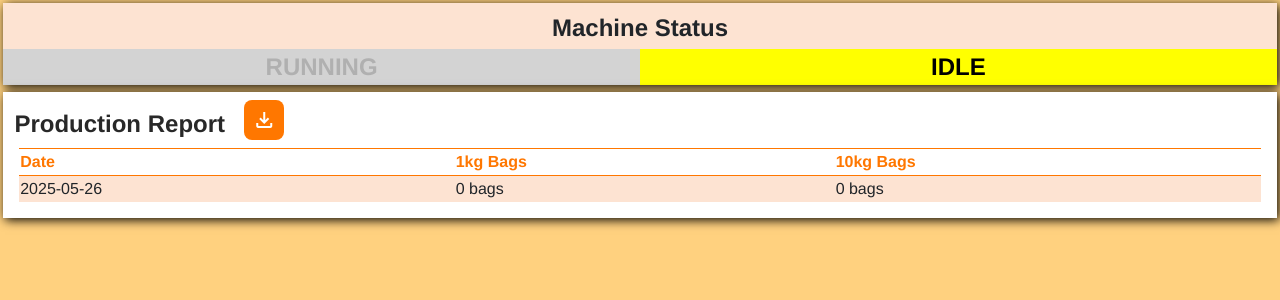
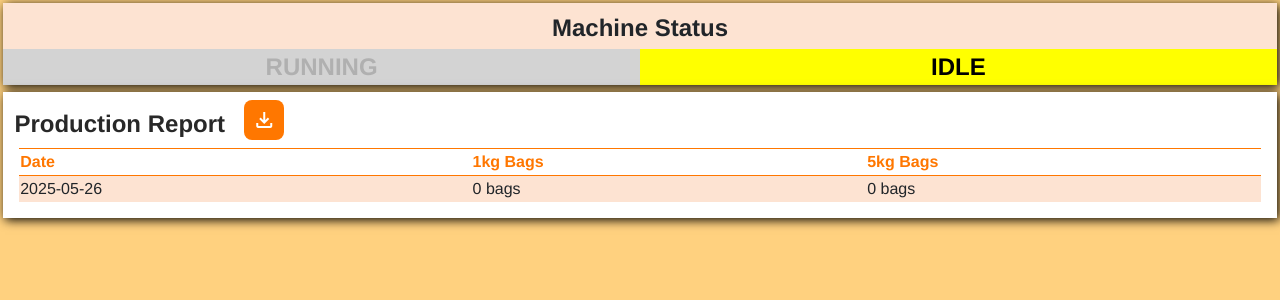
Before and after one commit to Wizxrdx/mang-uling, a Flask app: page / in a window 1280 px wide. Shown: the part 49-349 px from the top of the page. Run offline with Flask 3, Linux system fonts and the light colour scheme; the visitor is signed in with stand-in values (Sample User, id 1); data that the repository does not hold is empty; parts of the project's set-up code (start-up, migrations or seed data) failed here and were passed over.

Commit message:
change 10kg to 5kg

```diff
--- a/app/routes.py
+++ b/app/routes.py
@@ -263,7 +263,7 @@ def generate_pdf():
         pdf.ln()
 
         # Initialize a dictionary to store daily sales for each day of the week
-        weekly_data = {day: {"1kg": 0, "10kg": 0} for day in range(7)}  # Monday to Sunday
+        weekly_data = {day: {"1kg": 0, "5kg": 0} for day in range(7)}  # Monday to Sunday
 
         # Populate weekly data from the sales records
         for record in daily_sales:
@@ -274,8 +274,8 @@ def generate_pdf():
 
             if bag_type == "1kg":
                 weekly_data[day_of_week]["1kg"] += quantity
-            elif bag_type == "10kg":
-                weekly_data[day_of_week]["10kg"] += quantity
+            elif bag_type == "5kg":
+                weekly_data[day_of_week]["5kg"] += quantity
 
         # Add 1kg values row
         pdf.set_font("Arial", style='B', size=12)
@@ -287,13 +287,13 @@ def generate_pdf():
         pdf.cell(22, 8, total, border=1, align='C')
         pdf.ln()
 
-        # Add 10kg values row
+        # Add 5kg values row
         pdf.set_font("Arial", style='B', size=12)
-        pdf.cell(15, 8, "10kg", border=1, align='C')
+        pdf.cell(15, 8, "5kg", border=1, align='C')
         for day in range(7):
             pdf.set_font("Arial", size=12)
-            pdf.cell(22, 8, str(weekly_data[day]["10kg"]), border=1, align='C')
-        total = str(sum(weekly_data[day]["10kg"] for day in range(7)))
+            pdf.cell(22, 8, str(weekly_data[day]["5kg"]), border=1, align='C')
+        total = str(sum(weekly_data[day]["5kg"] for day in range(7)))
         pdf.cell(22, 8, total, border=1, align='C')
         pdf.ln()
 
--- a/app/static/dashboard/main.js
+++ b/app/static/dashboard/main.js
@@ -13,7 +13,7 @@ function updateTable() {
                 <tr>
                     <td>${key}</td>
                     <td>${value.bag_1kg} bags</td>
-                    <td>${value.bag_10kg} bags</td>
+                    <td>${value.bag_5kg} bags</td>
                 </tr>
             `);
         });
@@ -25,14 +25,14 @@ function updateTable() {
 $(document).ready(function() {
     replaceWithContent("#status", "/status");
     replaceWithContent("#1kg", "/quota/1kg");
-    replaceWithContent("#10kg", "/quota/10kg");
+    replaceWithContent("#5kg", "/quota/5kg");
     updateTable();
 
     var refreshId = setInterval(function() {
-        if (!$("#modal-1kg").hasClass("show") && !$("#modal-10kg").hasClass("show")) {  // Only update if modal is NOT open
+        if (!$("#modal-1kg").hasClass("show") && !$("#modal-5kg").hasClass("show")) {  // Only update if modal is NOT open
             replaceWithContent("#status", "/status");
             replaceWithContent("#1kg", "/quota/1kg");
-            replaceWithContent("#10kg", "/quota/10kg");
+            replaceWithContent("#5kg", "/quota/5kg");
             updateTable();
         }
     }, 3000);
@@ -45,7 +45,7 @@ $(document).on("click", "#run-1kg", function () {
         success: function (data) {
             replaceWithContent("#status", "/status");
             replaceWithContent("#1kg", "/quota/1kg");
-            replaceWithContent("#10kg", "/quota/10kg");
+            replaceWithContent("#5kg", "/quota/5kg");
         },
         error: function (xhr, status, error) {
             console.error("Error updating status:", error);
@@ -60,7 +60,7 @@ $(document).on("click", "#stop-1kg", function () {
         success: function (data) {
             replaceWithContent("#status", "/status");
             replaceWithContent("#1kg", "/quota/1kg");
-            replaceWithContent("#10kg", "/quota/10kg");
+            replaceWithContent("#5kg", "/quota/5kg");
         },
         error: function (xhr, status, error) {
             console.error("Error updating status:", error);
@@ -83,7 +83,7 @@ $(document).on("click", "#set-1kg", function () {
             console.log(data);
             replaceWithContent("#status", "/status");
             replaceWithContent("#1kg", "/quota/1kg");
-            replaceWithContent("#10kg", "/quota/10kg");
+            replaceWithContent("#5kg", "/quota/5kg");
             $("#modal-1kg").modal("hide");
         },
         error: function (xhr, status, error) {
@@ -92,14 +92,14 @@ $(document).on("click", "#set-1kg", function () {
     });
 });
 
-$(document).on("click", "#run-10kg", function () {
+$(document).on("click", "#run-5kg", function () {
     $.ajax({
-        url: "/status/10kg",
+        url: "/status/5kg",
         type: "PUT",
         success: function (data) {
             replaceWithContent("#status", "/status");
             replaceWithContent("#1kg", "/quota/1kg");
-            replaceWithContent("#10kg", "/quota/10kg");
+            replaceWithContent("#5kg", "/quota/5kg");
         },
         error: function (xhr, status, error) {
             console.error("Error updating status:", error);
@@ -107,14 +107,14 @@ $(document).on("click", "#run-10kg", function () {
     });
 });
 
-$(document).on("click", "#stop-10kg", function () {
+$(document).on("click", "#stop-5kg", function () {
     $.ajax({
         url: "/status/stop",
         type: "PUT",
         success: function (data) {
             replaceWithContent("#status", "/status");
             replaceWithContent("#1kg", "/quota/1kg");
-            replaceWithContent("#10kg", "/quota/10kg");
+            replaceWithContent("#5kg", "/quota/5kg");
         },
         error: function (xhr, status, error) {
             console.error("Error updating status:", error);
@@ -122,24 +122,24 @@ $(document).on("click", "#stop-10kg", function () {
     });
 });
 
-$(document).on("click", "#edit-10kg", function () {
-    let modal = new bootstrap.Modal(document.getElementById("modal-10kg"));
+$(document).on("click", "#edit-5kg", function () {
+    let modal = new bootstrap.Modal(document.getElementById("modal-5kg"));
     modal.show();
 });
 
 
-$(document).on("click", "#set-10kg", function () {
-    let newValue = $("#modal-input-10kg").val().trim();
+$(document).on("click", "#set-5kg", function () {
+    let newValue = $("#modal-input-5kg").val().trim();
 
     $.ajax({
-        url: "/quota/10kg/" + newValue,
+        url: "/quota/5kg/" + newValue,
         type: "POST",
         success: function (data) {
             console.log(data);
             replaceWithContent("#status", "/status");
             replaceWithContent("#1kg", "/quota/1kg");
-            replaceWithContent("#10kg", "/quota/10kg");
-            $("#modal-10kg").modal("hide");
+            replaceWithContent("#5kg", "/quota/5kg");
+            $("#modal-5kg").modal("hide");
         },
         error: function (xhr, status, error) {
             alert("Invalid input. Please enter a valid number.");
--- a/app/templates/index.html
+++ b/app/templates/index.html
@@ -61,7 +61,7 @@
                 <div class="indicator-container" id="1kg">
                     <!-- count div -->
                 </div>
-                <div class="indicator-container" id="10kg">
+                <div class="indicator-container" id="5kg">
                     <!-- quota div -->
                 </div>
             </div>
@@ -78,7 +78,7 @@
                         <tr>
                             <th>Date</th>
                             <th>1kg Bags</th>
-                            <th>10kg Bags</th>
+                            <th>5kg Bags</th>
                         </tr>
                     </table>
                 </div>
--- a/app/utils.py
+++ b/app/utils.py
@@ -41,11 +41,11 @@ def data_to_dataframe(results):
     data = {}
     for date, bag_type, quantity in results:
         if date not in data:
-            data[date] = {"quantity_1kg": 0, "quantity_10kg": 0}
+            data[date] = {"quantity_1kg": 0, "quantity_5kg": 0}
         if bag_type == "1kg":
             data[date]["quantity_1kg"] = quantity
-        elif bag_type == "10kg":
-            data[date]["quantity_10kg"] = quantity
+        elif bag_type == "5kg":
+            data[date]["quantity_5kg"] = quantity
 
     # Create DataFrame
     df = pd.DataFrame([
--- a/forecasting/__init__.py
+++ b/forecasting/__init__.py
@@ -25,7 +25,7 @@ def create_monthly_forecast(data):
     data_df = utils.data_to_dataframe(data)
     data_df['production_date'] = pd.to_datetime(data_df['production_date'])
     data_df.set_index('production_date', inplace=True)
-    data_1kg = data_df.drop(['quantity_10kg'], axis=1)
+    data_1kg = data_df.drop(['quantity_5kg'], axis=1)
     data_10kg = data_df.drop(['quantity_1kg'], axis=1)
 
     order_1kg, seasonal_order_1kg, order_10kg, seasonal_order_10kg = get_parameters(data_1kg, data_10kg)
--- a/machine/comms.py
+++ b/machine/comms.py
@@ -5,7 +5,7 @@ import machine.servo_and_loadcell_1kg as system_1kg
 def start_1kg():
     Machine().change_system(system_1kg)
 
-def start_10kg():
+def start_5kg():
     # Machine().change_system("10kg")
     pass
 
```
Also changed, not shown: app/data.py (+21 -21 lines), app/populate_data.py (+10 -10 lines).
